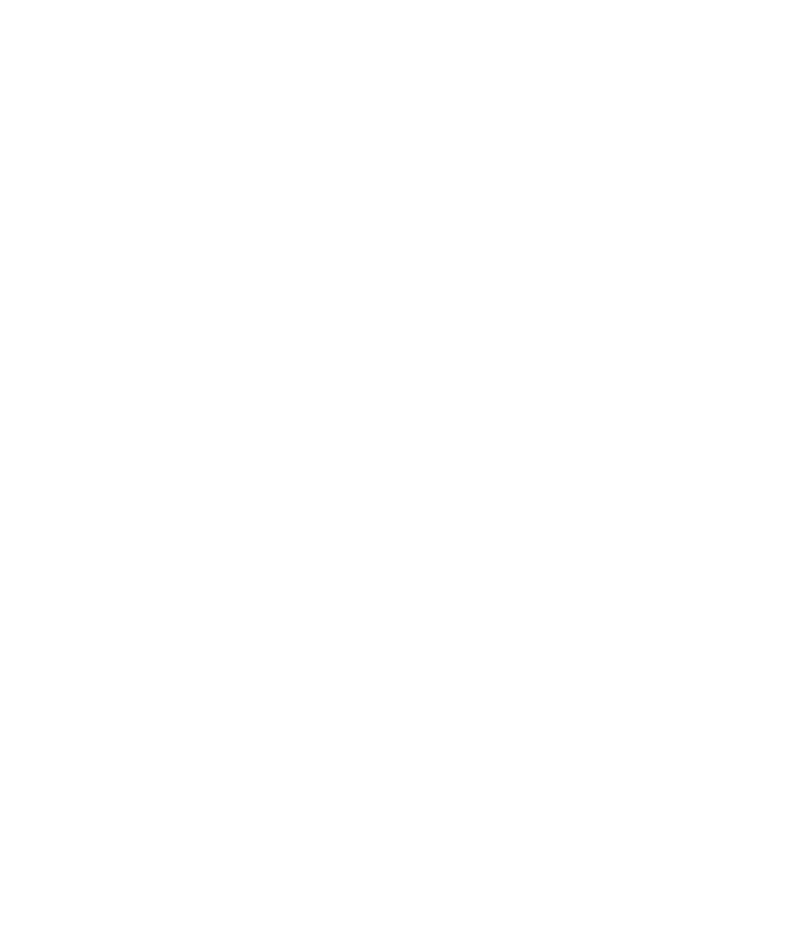
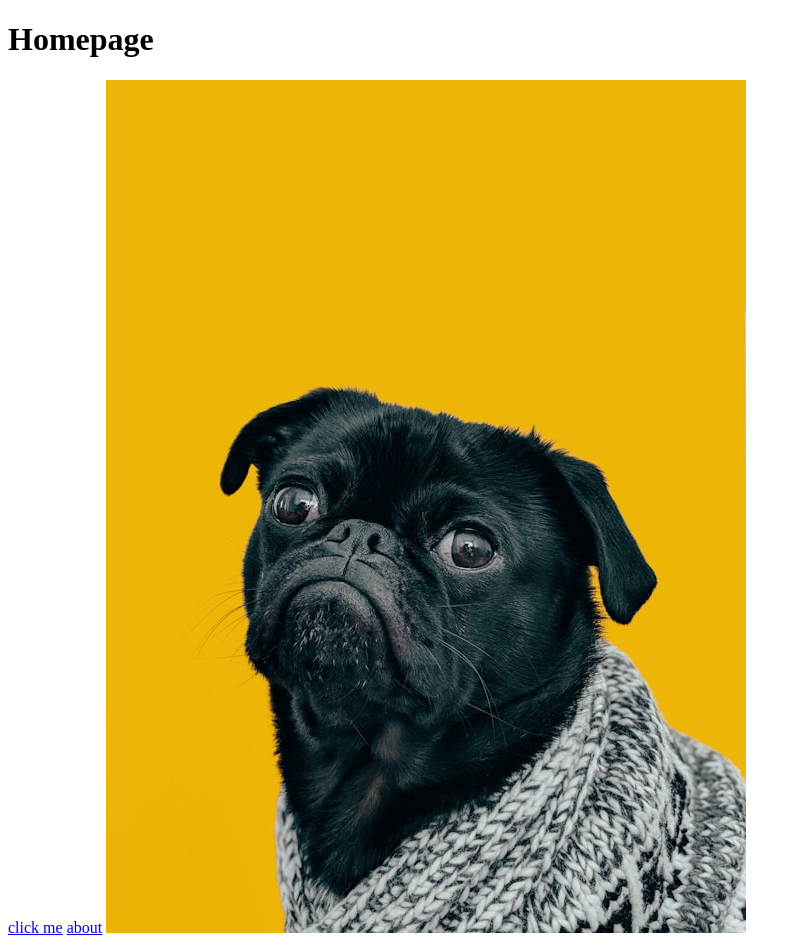
Before and after one commit to bpahunt/odin-links-and-images, a plain HTML site: page index.html in a window 1280 px wide. Shown: the whole page, without its empty margins (0-801 px from the left). Before the commit the page ends 800 px from the top, so only its background shows below. Drawn offline with Linux system fonts and the light colour scheme.

Commit message:
Adding about page and images

```diff
--- a/index.html
+++ b/index.html
@@ -3,9 +3,14 @@
 <head>
     <meta charset="UTF-8">
     <meta name="viewport" content="width=device-width, initial-scale=1.0">
-    <title>Document</title>
+    <title>Odin Links and Images</title>
 </head>
 <body>
+    <h1>Homepage</h1>
+    <a href="https://www.theodinproject.com/about" target="_blank" rel="noopener noreferrer">click me</a>
 
+    <a href="./pages/about.html">about</a>
+
+    <img src="./images/dog.jpg" alt="Weird dog pic" height="853" width="640">
 </body>
 </html>
```
Also changed, not shown: pages/about.html (added, +13 -0 lines), images/dog.jpg (added).
